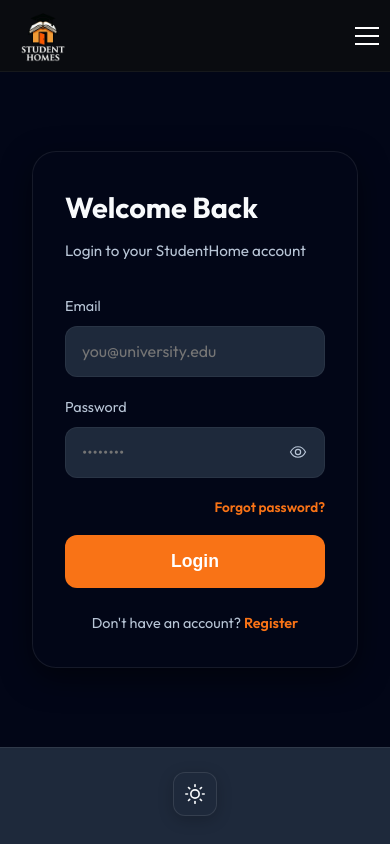
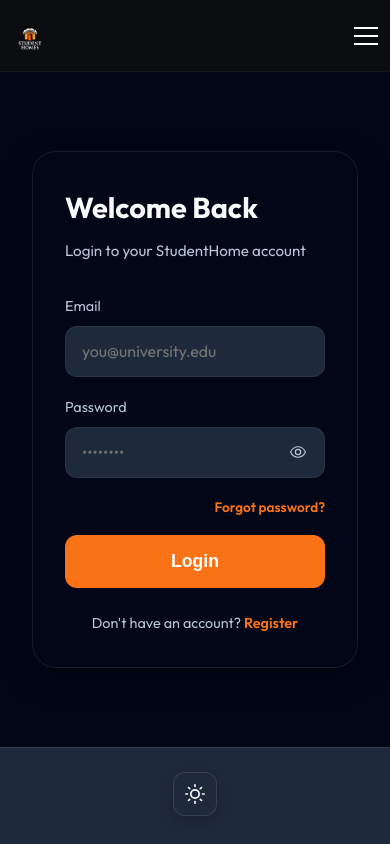
Before and after one commit to BoyLegend808/AI-HOMES, a website: page auth/auth.html in a window 390 px wide. Shown: the top 844 px of the page. Drawn offline with nearby package versions, Linux system fonts and the light colour scheme; no server answers.

Commit message:
Shrink mobile logo and tighten nav padding for very small screens

```diff
--- a/js/nav.css
+++ b/js/nav.css
@@ -1099,6 +1099,14 @@ main {
     right: 105px;
     max-width: calc(100% - 150px);
   }
+
+  .top-nav {
+    padding: 0.7rem 1.25rem;
+  }
+
+  .brand-logo {
+    height: 32px !important;
+  }
 }
 
 /* ==========================================================================
```
